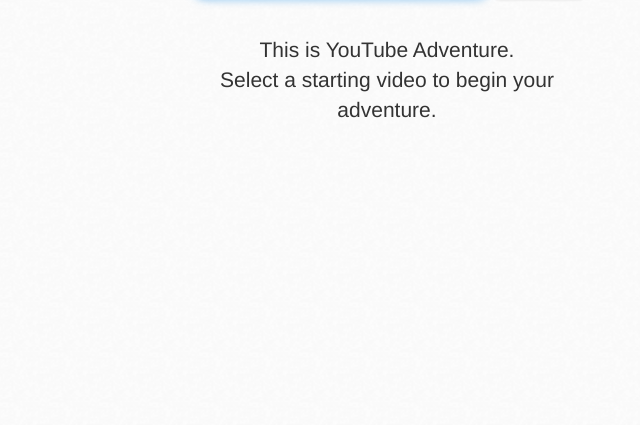
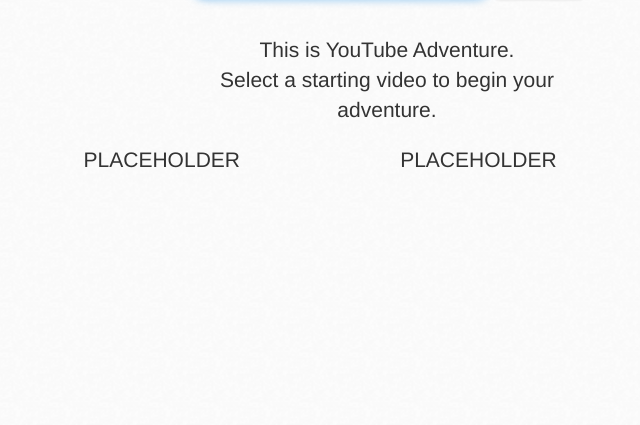
Before and after one commit to brianhou/YouTubeRadio, a Django app: page / in a window 1280 px wide. Shown: the part 203-628 px from the top of the page, without its empty margins (253-893 px from the left). Run offline with Django 3.2, Linux system fonts and the light colour scheme; some libraries are stand-ins or nearby versions.

Commit message:
added two cols for intro text

```diff
--- a/YouTubeRadio/templates/adventure/index.html
+++ b/YouTubeRadio/templates/adventure/index.html
@@ -1,7 +1,13 @@
 {% extends "adventure/base.html" %}
 {% block content %}
-<div id="intro" class="row-fluid">
-    <p class="span4 offset4 lead inlineCenter">This is YouTube Adventure.<br>Select a starting video to begin your adventure.</p>
+<div id="intro">
+    <div class="row-fluid">
+        <p class="span4 offset4 lead inlineCenter">This is YouTube Adventure.<br>Select a starting video to begin your adventure.</p>
+    </div>
+    <div class="row-fluid lead">
+        <p class="span3 offset3">PLACEHOLDER</p>
+        <p class="span3">PLACEHOLDER</p>
+    </div>
 </div>
 <div id="search" class="row-fluid">
     <div id="search_results" class="span6 offset3">
```
